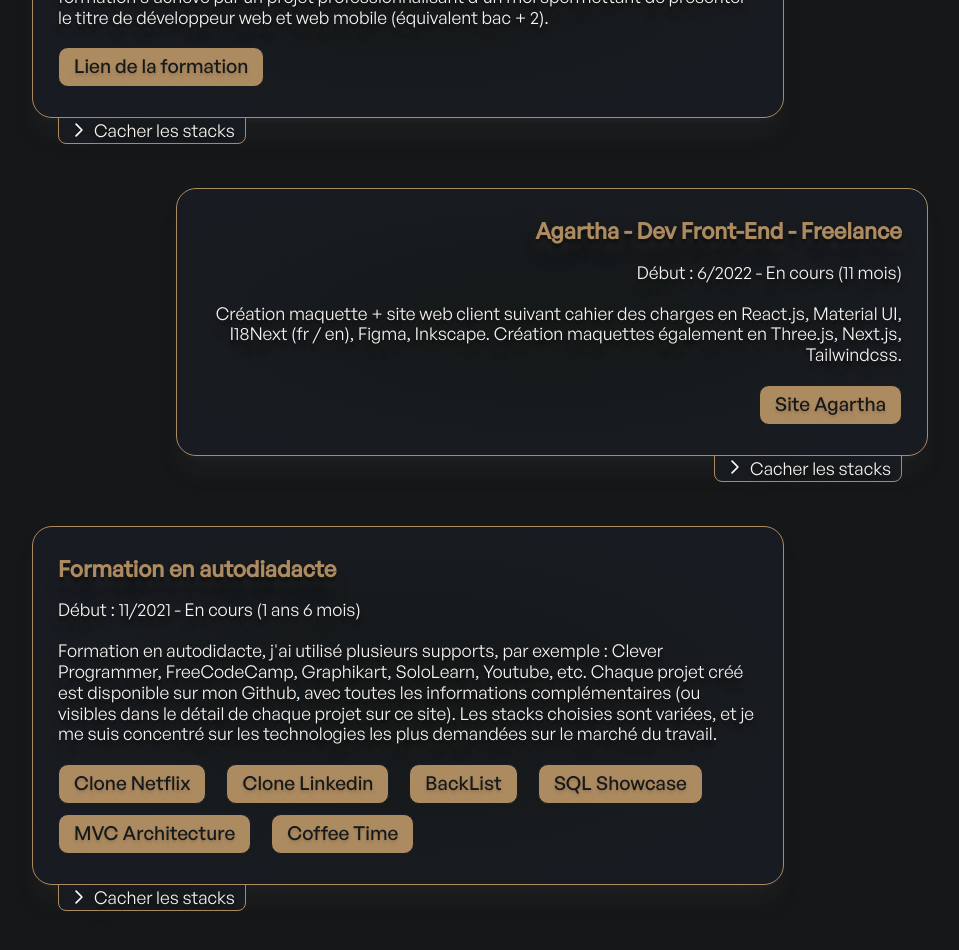
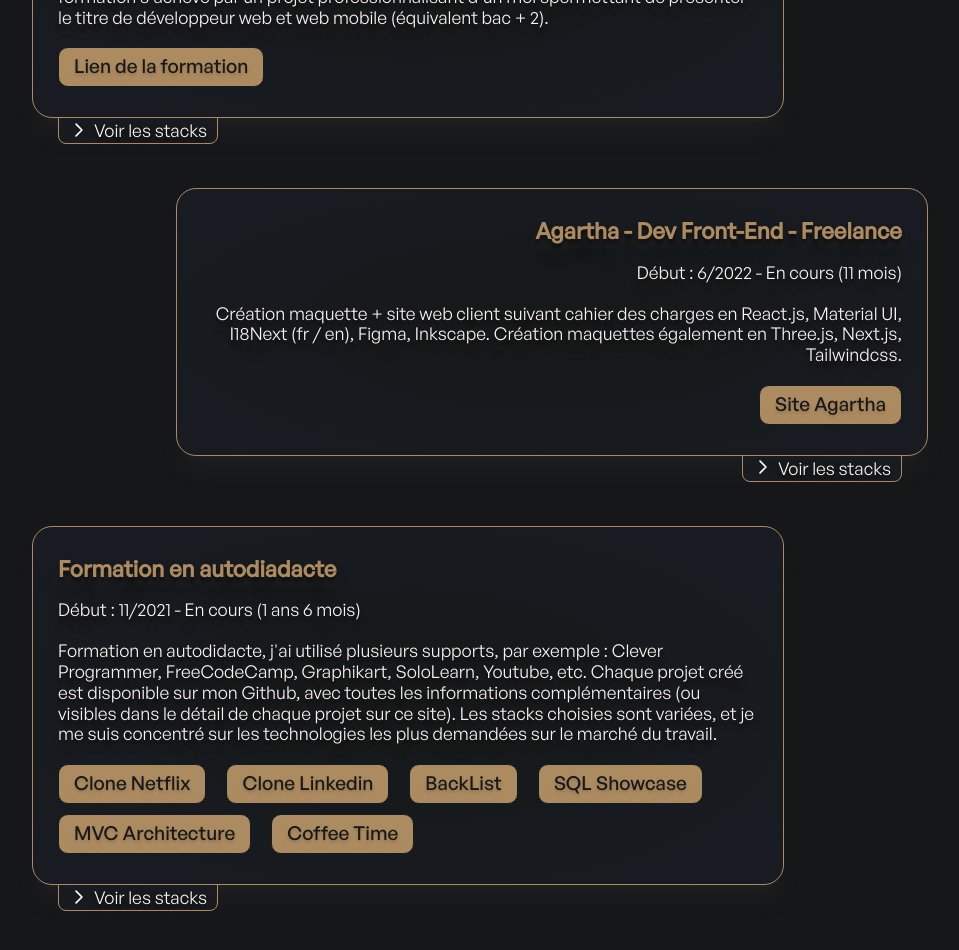
Before and after one commit to Joliwood/Portfolio, a Next.js app: page / in a window 1280 px wide. Shown: the part 4620-5570 px from the top of the page, without its empty margins (160-1119 px from the left). Built offline with nearby package versions, Linux system fonts and the light colour scheme.

Commit message:
:zap: minor correction

```diff
--- a/components/myExperiences/index.js
+++ b/components/myExperiences/index.js
@@ -117,7 +117,7 @@ function MyExperiences() {
                   <SimpleArray />
                 </div>
                 <p style={{ marginLeft: "5px" }}>
-                  {showStacks ? "Voir" : "Cacher"} les stacks
+                  {showStacks ? "Cacher" : "Voir"} les stacks
                 </p>
               </div>
             </div>
```
